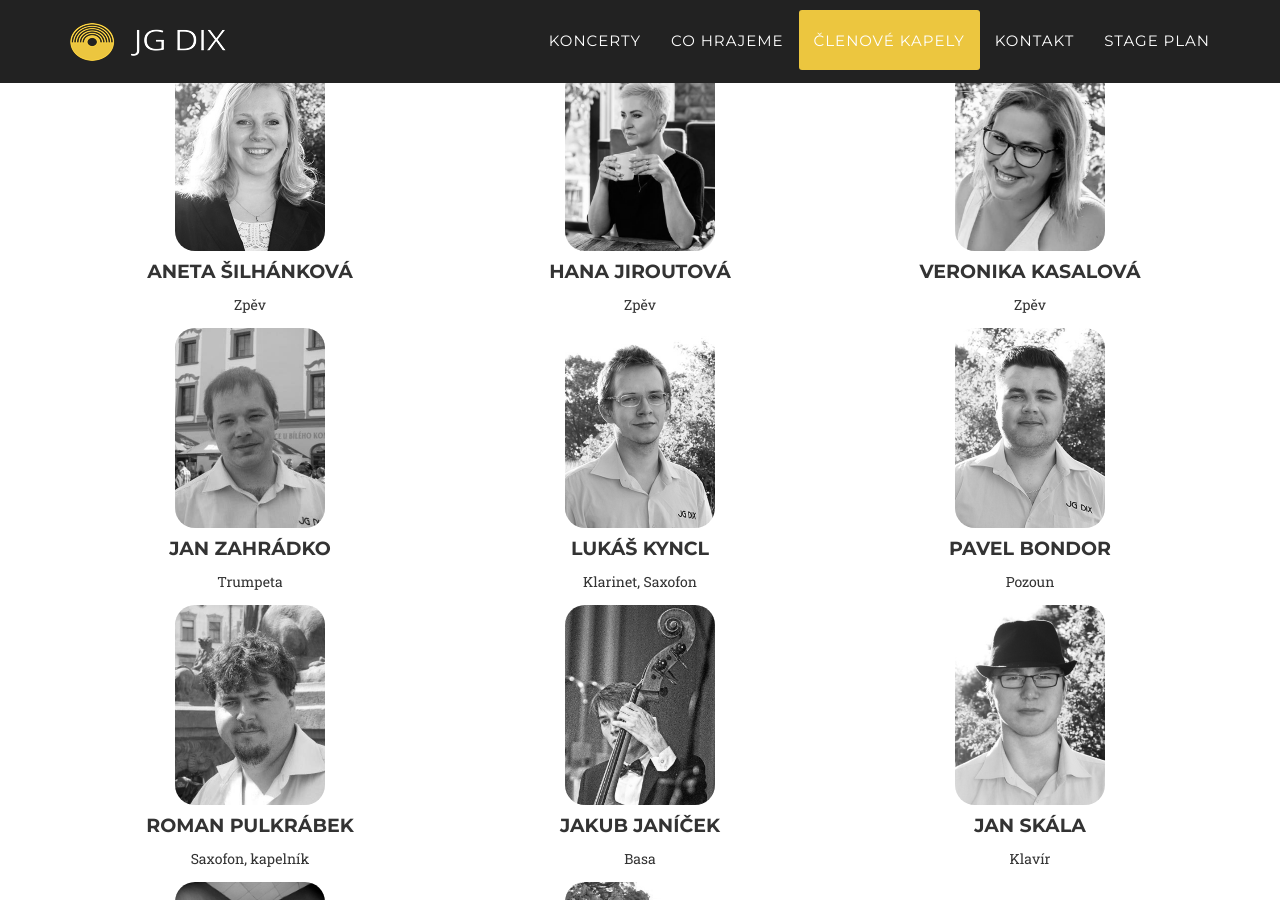
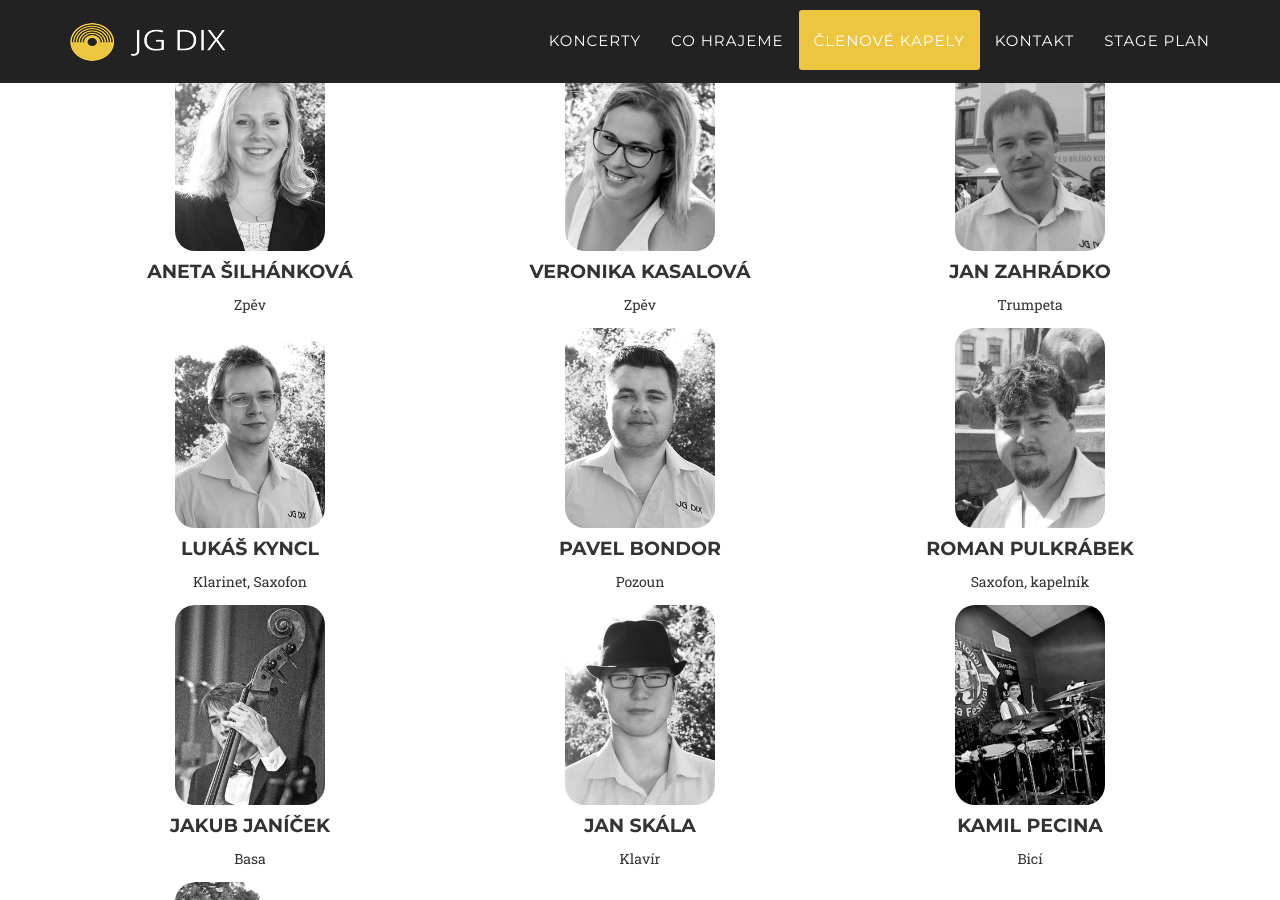
Before and after one commit to skalahonza/jgdix, a Jekyll site: the page built from index.html, in a window 1280 px wide and 900 px high, scrolled down 2498 px. Built offline with Jekyll 4.4.1, drawn with Linux system fonts in a browser that asks for light colours; some web fonts are replaced.

Commit message:
Edit band members (#3)

```diff
--- a/_data/members.yml
+++ b/_data/members.yml
@@ -1,10 +1,6 @@
 - name: Aneta Šilhánková
   instrument: Zpěv
   image: /img/band/1.jpg
-
-- name: Hana Jiroutová
-  instrument: Zpěv
-  image: /img/band/2.jpg
 
 - name: Veronika Kasalová
   instrument: Zpěv
```
